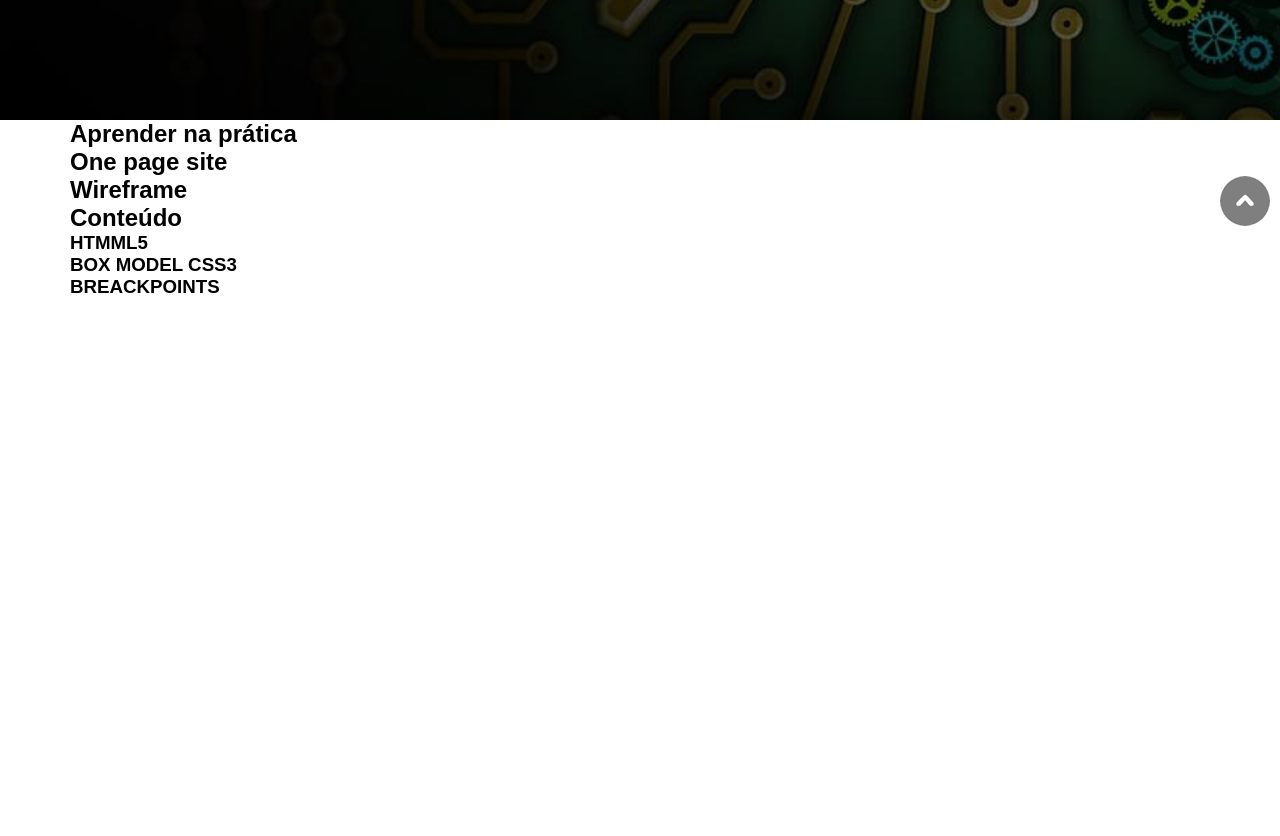
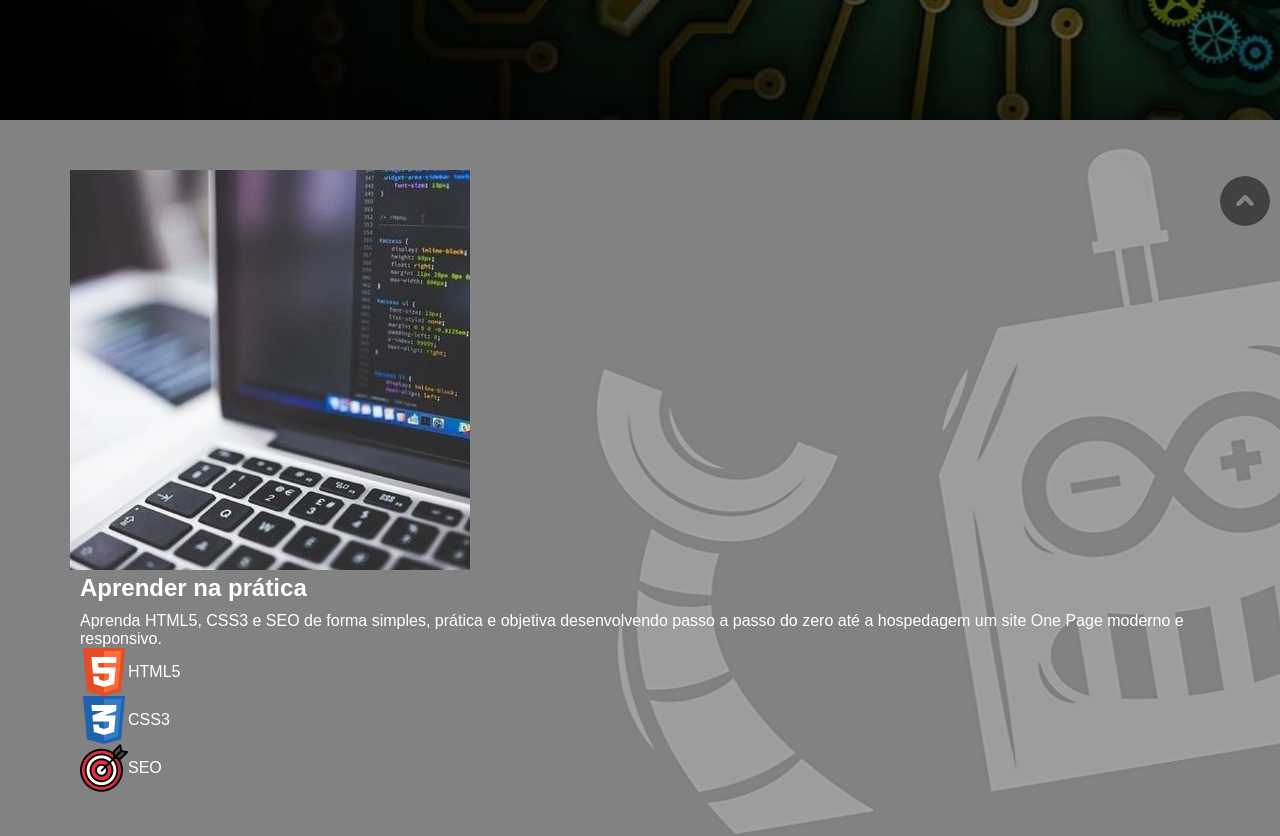
Before and after one commit to VioletaRS26/html5css3-onepage, a plain HTML site: page index.html in a window 1280 px wide. Shown: the part 560-1396 px from the top of the page. Before the commit the page ends 858 px from the top, so only its background shows below. Drawn offline with Linux system fonts and the light colour scheme; a web font is replaced by a local one.

Commit message:
Inicio do Sobre

```diff
--- a/css/style.scss
+++ b/css/style.scss
@@ -18,6 +18,10 @@ body{
     display: flex;
     justify-content: space-between;
 
+}
+.Flex2{
+    display: flex;
+    align-items: center;
 }
 .Botao{
     text-decoration: none;
@@ -97,6 +101,25 @@ main{
         margin: 20px 0px 50px 0px;
     }
 }
+//Sobre
+#sobre{
+    padding: 50px 0px;
+    background: url(../img/background.png);
+    background-size: cover;
+
+}
+#destaqueSobre{
+    display: none;
+}
+#textoSobre{
+    color: #ffff;
+    padding: 0px 10px;
+
+    h2{
+        margin-bottom: 10px;
+    }
+}
+
 // Smartphone Landscape
 @media (min-width: 576px){
 
--- a/index.html
+++ b/index.html
@@ -40,7 +40,27 @@
     <!-- Sobre -->
     <section id="sobre">
         <div class="container">
-            <h2>Aprender na prática</h2>
+            <div id="destaqueSobre ">
+                <img src="img/html5css3.jpg" alt="notebook">
+            </div>
+            <div id="textoSobre">
+                <h2>Aprender na prática</h2>
+                <p>
+                    Aprenda HTML5, CSS3 e SEO de forma simples, prática e objetiva desenvolvendo passo a passo do zero até a hospedagem um site One Page moderno e responsivo.
+                    <div class="topicosSobre Flex2">
+                        <img src="img/html5.png" alt="html5">
+                        <p>HTML5</p>
+                    </div>
+                    <div class="topicosSobre Flex2">
+                        <img src="img/css3.png" alt="css3">
+                        <p>CSS3</p>
+                    </div>
+                    <div class="topicosSobre Flex2">
+                        <img src="img/seo.png" alt="seo">
+                        <p>SEO</p>
+                    </div>
+                </p>
+            </div>
         </div>
 
     </section>
```
Also changed, not shown: css/style.css, 1 other file.
